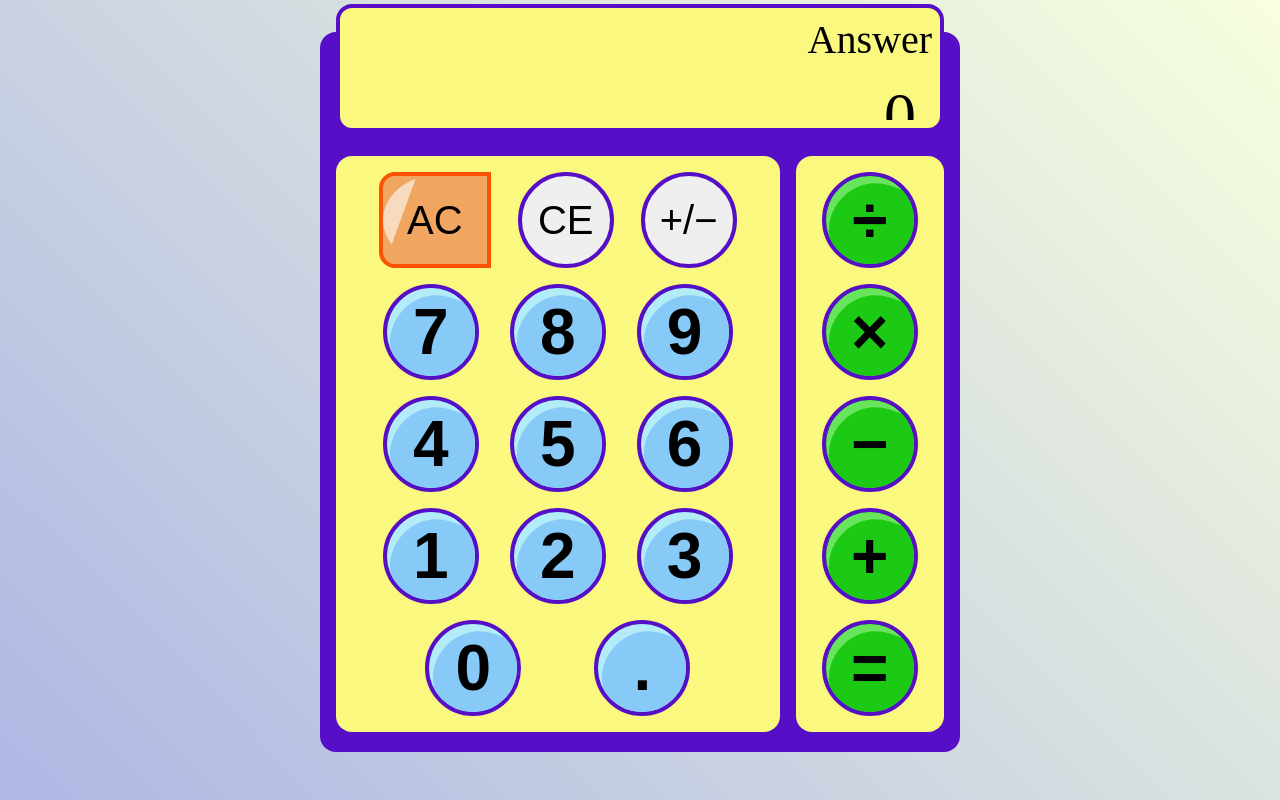
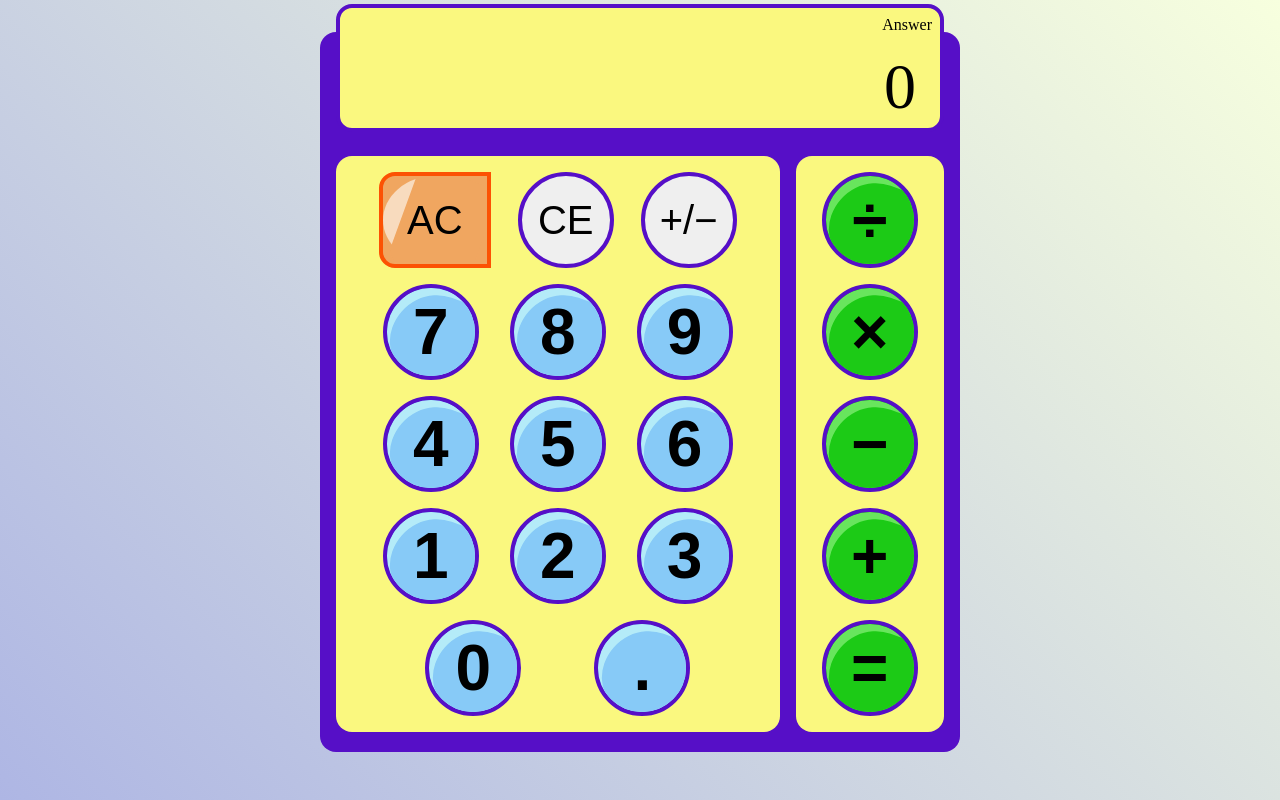
Before and after one commit to Sambaramba/calculator, a plain HTML site: page index.html in a window 1280 px wide. Drawn offline with Linux system fonts and the light colour scheme.

Commit message:
add styles to small class so answer text is smaller

```diff
--- a/styles.css
+++ b/styles.css
@@ -63,6 +63,10 @@ html {
 
 .bold {
     font-weight: bold;
+}
+
+.small {
+    font-size: 1rem;
 }
 
 .large {
```
